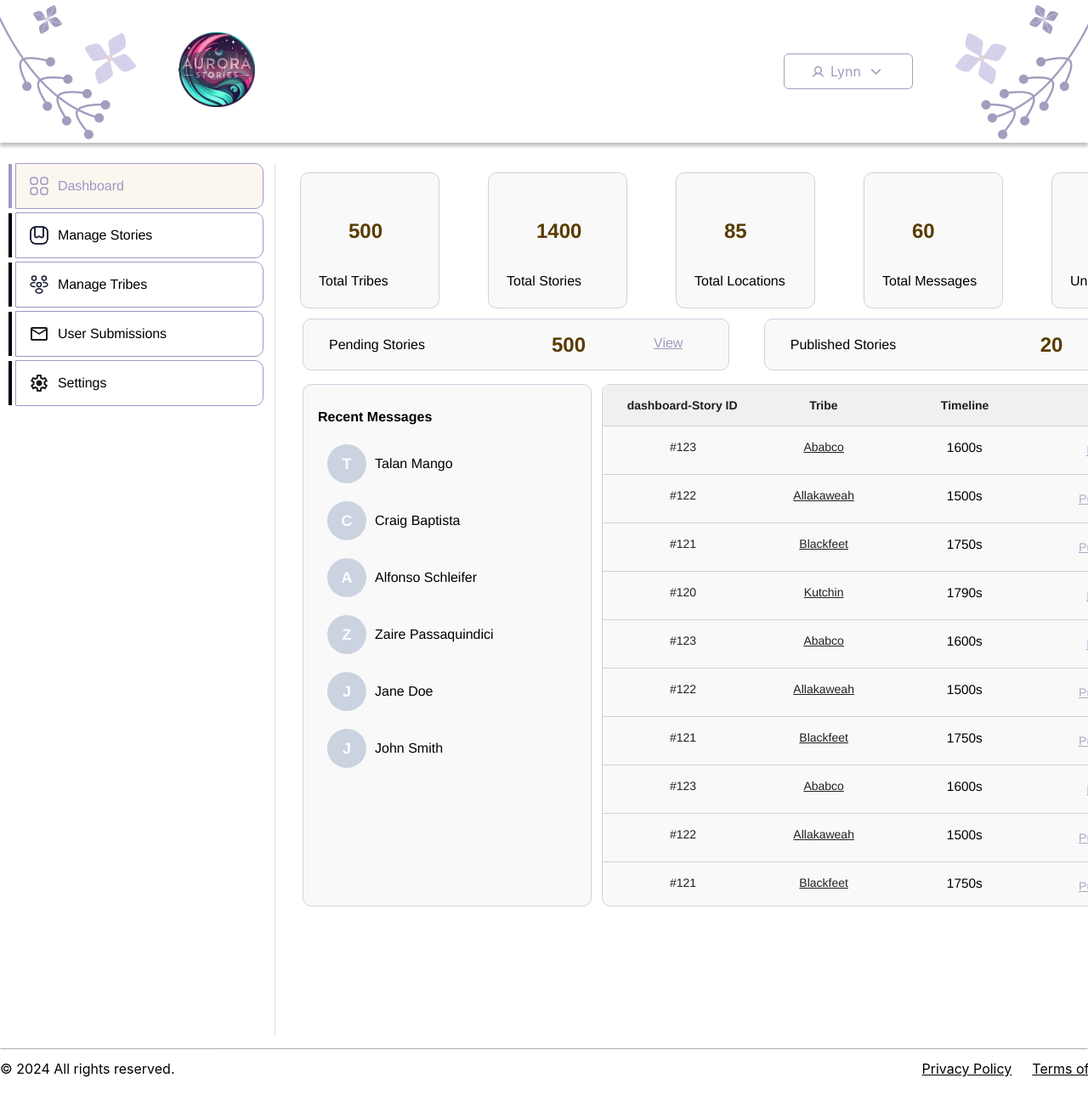
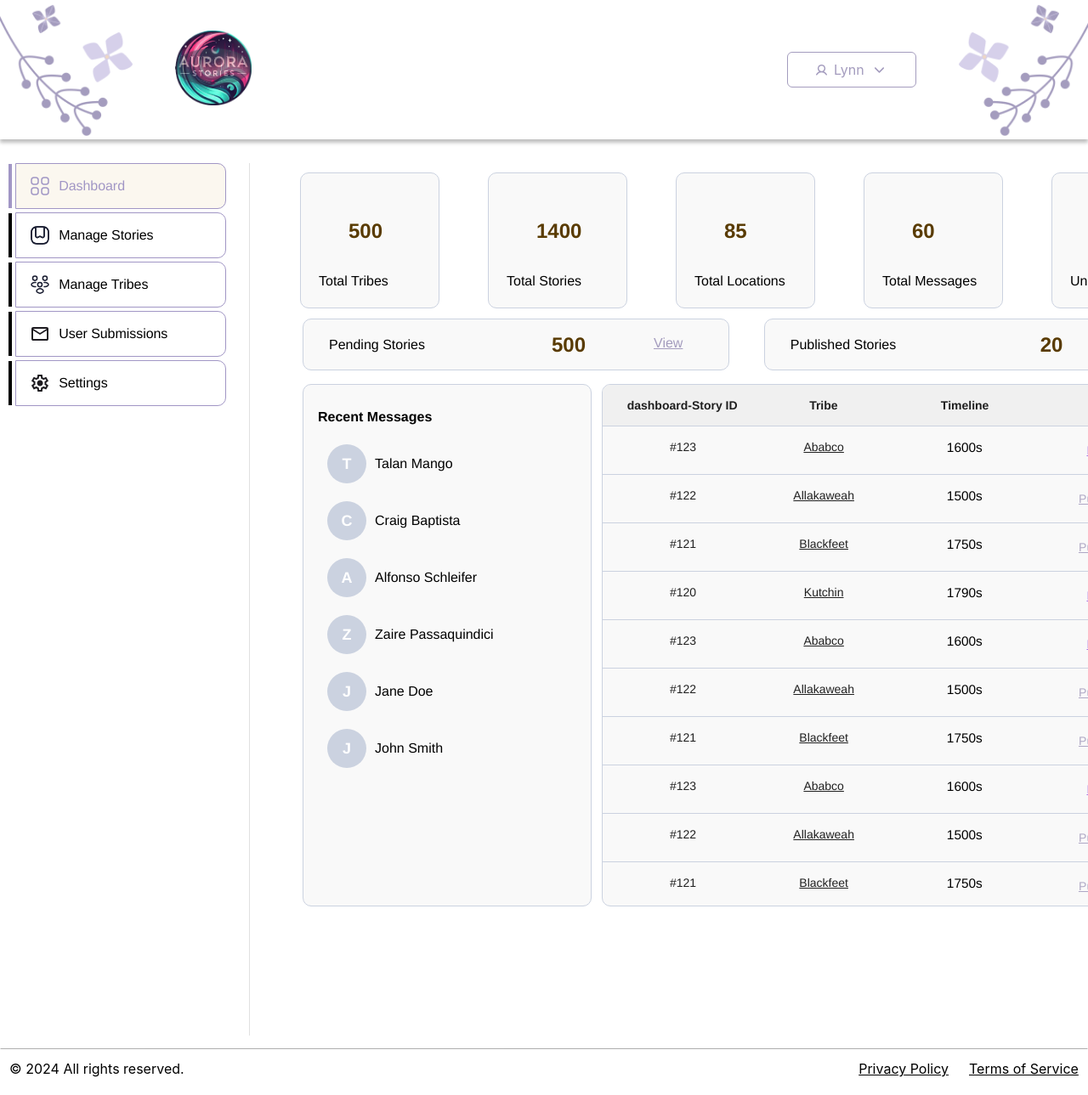
Before and after one commit to EchoesofAurora/EchoesOfAurora, a React (Create React App) app in the folder frontend/: page /Admin/Dashboard in a window 1280 px wide. Shown: the top 1289 px of the page at 85% size. Built offline with nearby package versions, Linux system fonts and the light colour scheme.

Commit message:
Styling scales to view-width (not mobile compatible)

```diff
--- a/frontend/src/styles/AdminFooter.css
+++ b/frontend/src/styles/AdminFooter.css
@@ -25,7 +25,7 @@
   align-items: flex-start;
   display: inline-flex;
   flex: 0 0 auto;
-  gap: 879px;
+  gap: 62vw;
   position: relative;
   top: 15px;
   /* z-index: 5; Lower than vector to stay underneath */
--- a/frontend/src/styles/AdminHeader.css
+++ b/frontend/src/styles/AdminHeader.css
@@ -78,3 +78,10 @@
   opacity: 1;
   transform: translateX(50px);
 }
+
+.admin-header-left-flower-img,
+.admin-header-right-flower-img {
+  height: 20vh;
+  max-height: 200px;
+  min-height: 100px;
+}
--- a/frontend/src/styles/ManageStories.css
+++ b/frontend/src/styles/ManageStories.css
@@ -11,10 +11,10 @@
   display: flex;
   flex-direction: column;
   gap: 14px;
-  left: 356px;
+  left: 25%;
   position: absolute;
   top: 26px;
-  width: 75%;
+  width: 73%;
 }
 
 .manage-header {
--- a/frontend/src/styles/Sidebar.css
+++ b/frontend/src/styles/Sidebar.css
@@ -1,6 +1,6 @@
 .img {
   height: 1027px;
-  left: 323px;
+  left: 110%;
   position: absolute;
   top: 0;
   width: 1px;
@@ -13,8 +13,6 @@
   width: 100%;
 }
 
-
-
 .frame {
   align-items: flex-start;
   display: flex;
@@ -23,7 +21,7 @@
   padding-left: 10px;
   position: absolute;
   top: 15px;
-  width: 300px;
+  width: 20%;
 }
 
 .frame-2 {
@@ -50,7 +48,7 @@
   display: flex;
   gap: 10px;
   /* height: 52px; */
-  padding: 16px 39px 16px 15px;
+  padding: 16px;
   position: relative;
   width: 100%;
 }
```
